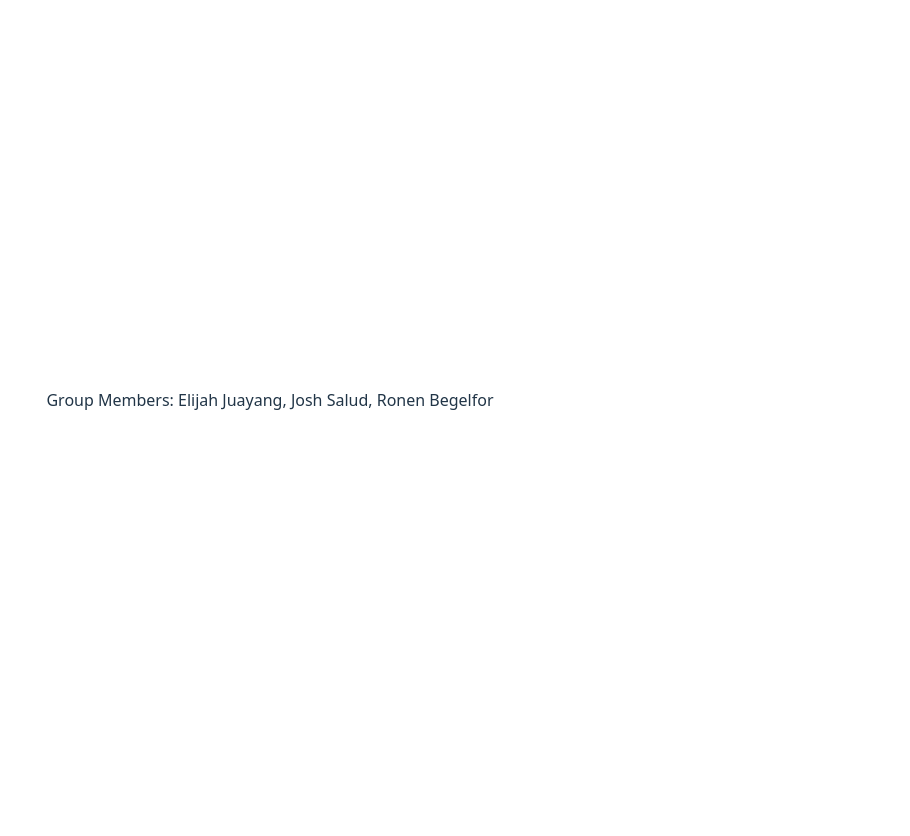
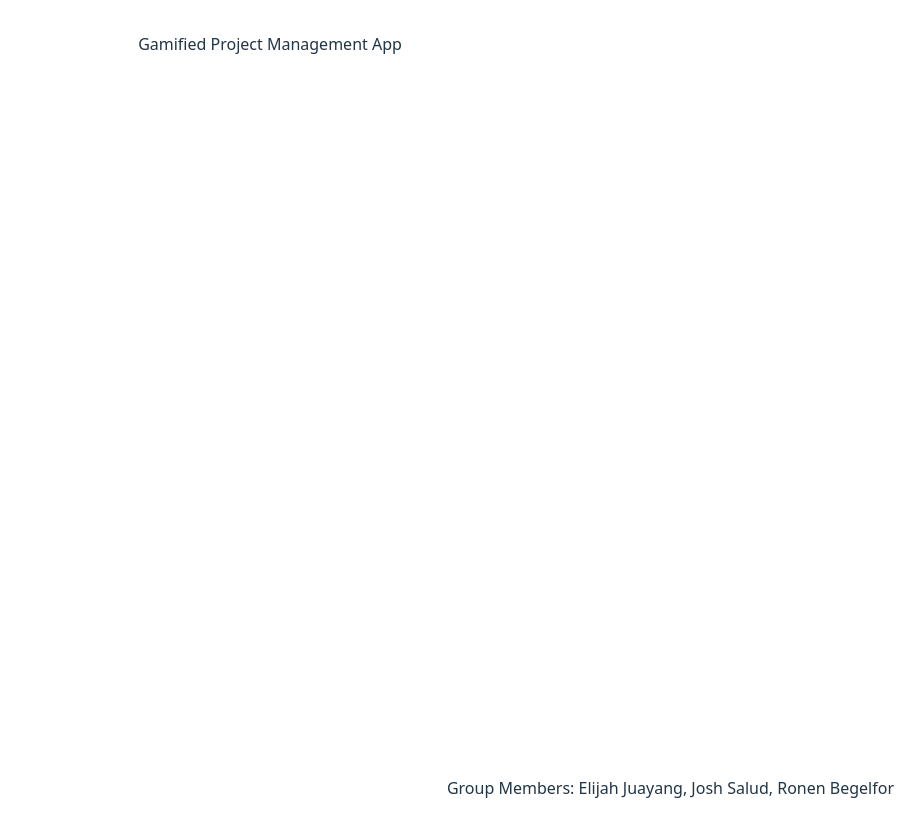
Before and after one commit to ejuayang-rrc/gamified-project-management, a React (Vite) app: page / in a window 1280 px wide. Shown: the top 836 px of the page, without its empty margins (370-1280 px from the left). Before the commit the page ends 800 px from the top, so only its background shows below. Built offline with nearby package versions, Linux system fonts and the light colour scheme.

Commit message:
Feat: Added header with application title.

```diff
--- a/src/App.tsx
+++ b/src/App.tsx
@@ -1,10 +1,12 @@
 import Footer from "./components/common/footer/Footer";
 import './App.css'
+import Header from "./components/common/header/Header";
 
 function App() {
 
   return (
     <>
+      <Header />
       <Footer />
     </>
   )
--- a/src/components/common/footer/Footer.tsx
+++ b/src/components/common/footer/Footer.tsx
@@ -1,4 +1,4 @@
-
+import "./Footer.css";
 
 function Footer() {
     return(<footer>
--- /dev/null
+++ b/src/components/common/header/Header.css
@@ -0,0 +1,4 @@
+header {
+    text-align: center;
+    height: 100vh;
+}
--- /dev/null
+++ b/src/components/common/header/Header.tsx
@@ -0,0 +1,9 @@
+import "./Header.css";
+
+function Header() {
+    return(<header>
+        Gamified Project Management App
+    </header>);
+}
+
+export default Header;
```
